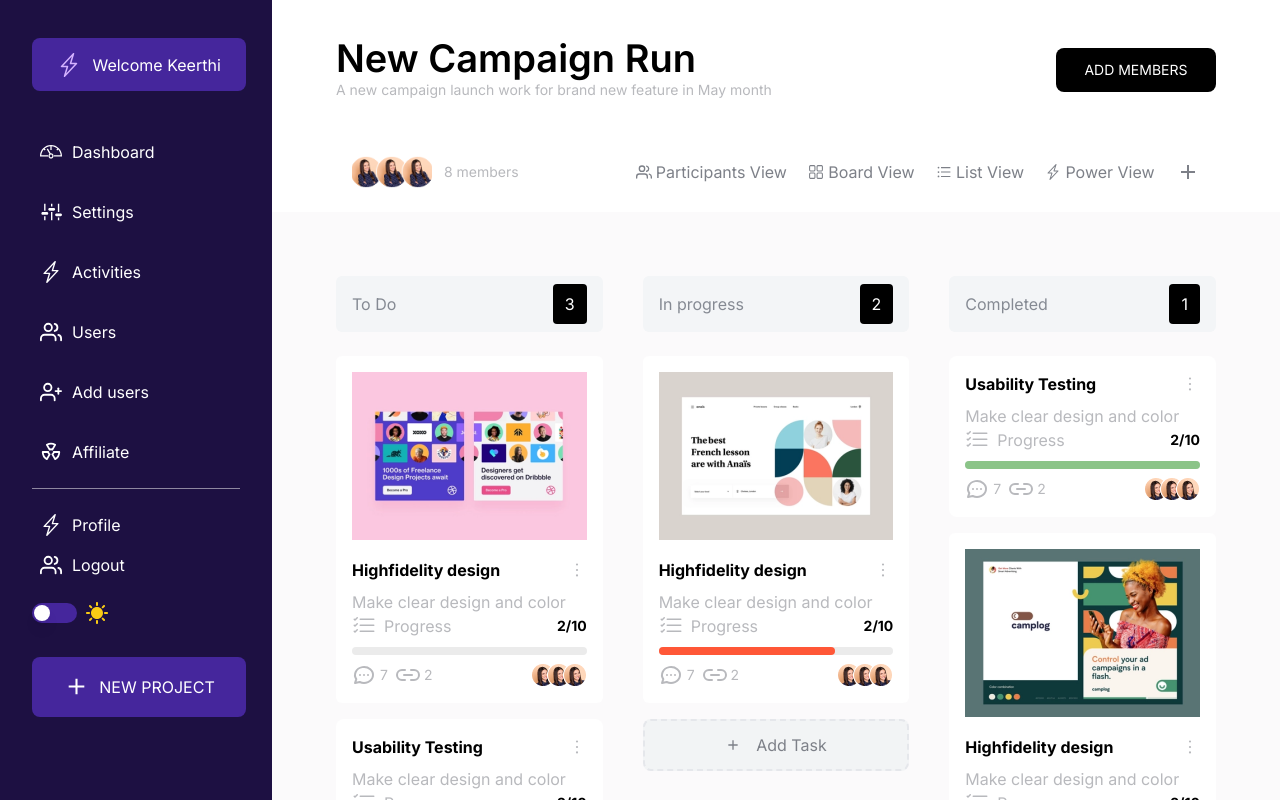
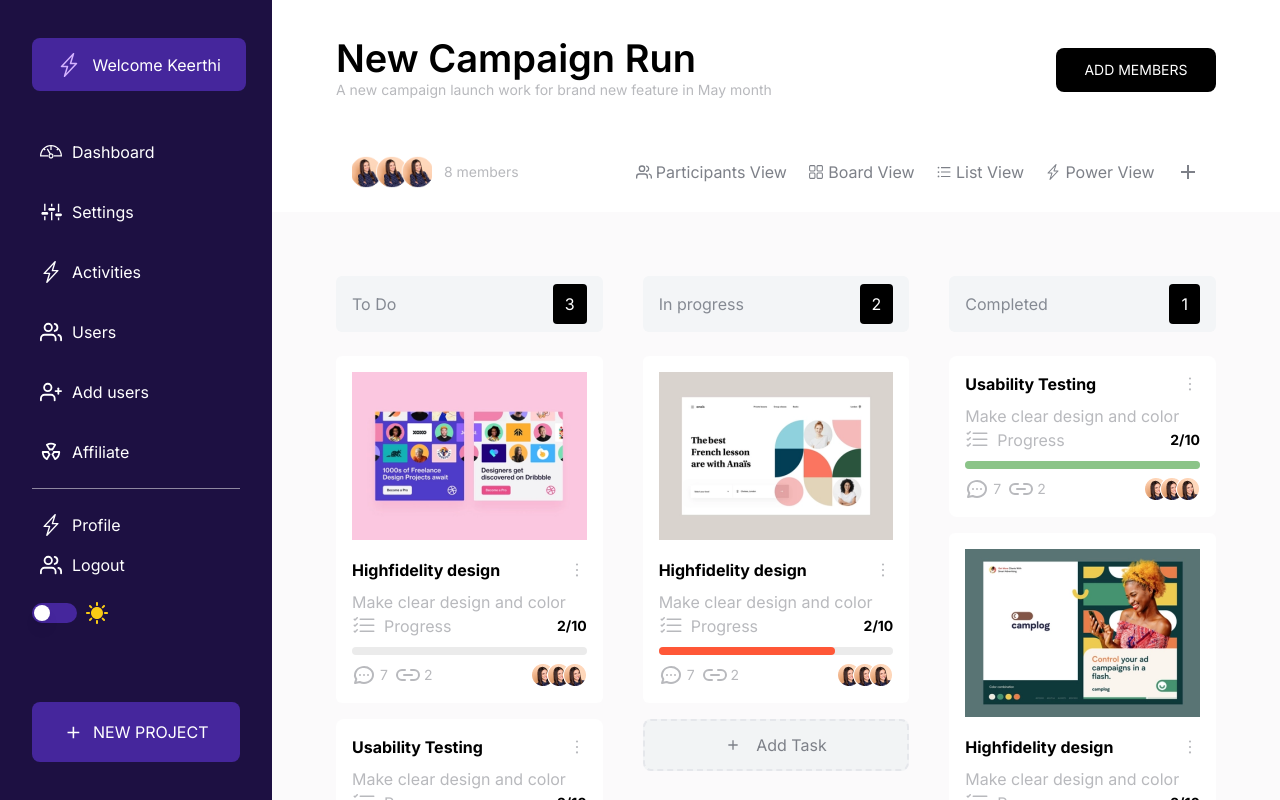
Before and after one commit to B-ID/nupat-internship-test2, a Next.js app: page / in a window 1280 px wide. Built offline with nearby package versions, Linux system fonts and the light colour scheme.

Commit message:
sidebar flex layout

```diff
--- a/src/components/Sidebar.tsx
+++ b/src/components/Sidebar.tsx
@@ -12,7 +12,8 @@ export default function Sidebar({}: Props) {
   const {mobileMenu, openMenu, closeMenu} = useMenu()
 
   return (
-    <div className={` text-white ${mobileMenu ? 'translate-x-0' : '-translate-x-full'} absolute z-50 desktop:relative desktop:translate-x-0 h-screen scrollbar-hide overflow-y-scroll flex-col justify-between  transition duration-300 px-[32px] py-[38px]  w-[272px] bg-dashboard dark:border-r border-gray-500/50 dark:bg-black`}>
+    <div className={`flex flex-col justify-between text-white ${mobileMenu ? 'translate-x-0' : '-translate-x-full'} absolute z-50 desktop:relative desktop:translate-x-0 h-screen scrollbar-hide overflow-y-scroll   transition duration-300 px-[28px] py-[15px] desktop:px-[32px] desktop:py-[38px]  w-[272px] bg-dashboard dark:border-r border-gray-500/50 dark:bg-black`}>
+
 
       <div className="">
         {/* Sidebar greeting*/}
@@ -27,7 +28,7 @@ export default function Sidebar({}: Props) {
         </button>
 
         {/* Menu */}
-        <nav className="space-y-5">
+        <nav className="space-y-3 desktop:space-y-5">
           {menuData.map((item: IMenuData, i) => (
             <Link
               key={i}
@@ -40,7 +41,7 @@ export default function Sidebar({}: Props) {
           ))}
         </nav>
         <hr className="my-4 border-t border-[#8E87A0] rounded-fll" />
-        <div className="mb-8">
+        <div className="mb-4 desktop:mb-8">
           <Link
             className="flex rounded hover:bg-dashboard-active/50 items-center gap-2.5 p-2"
             href={"/"}
```
